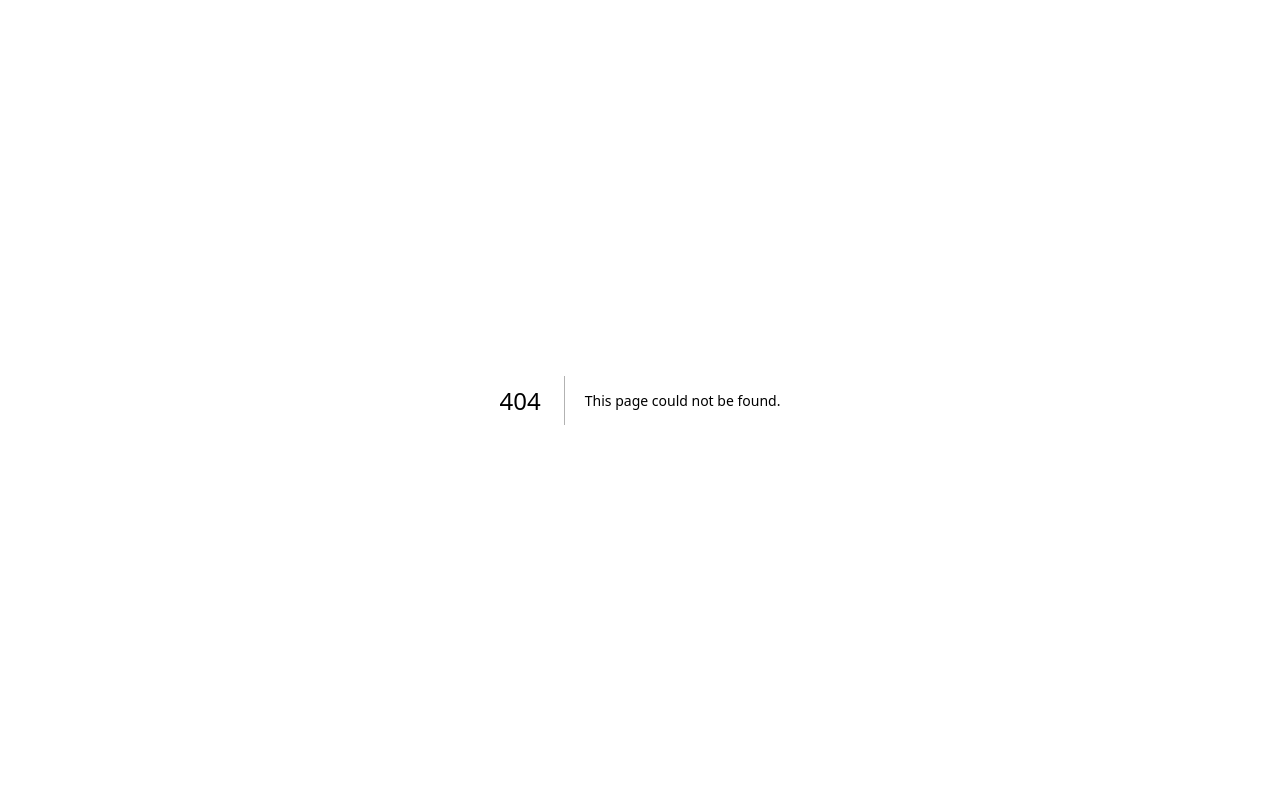
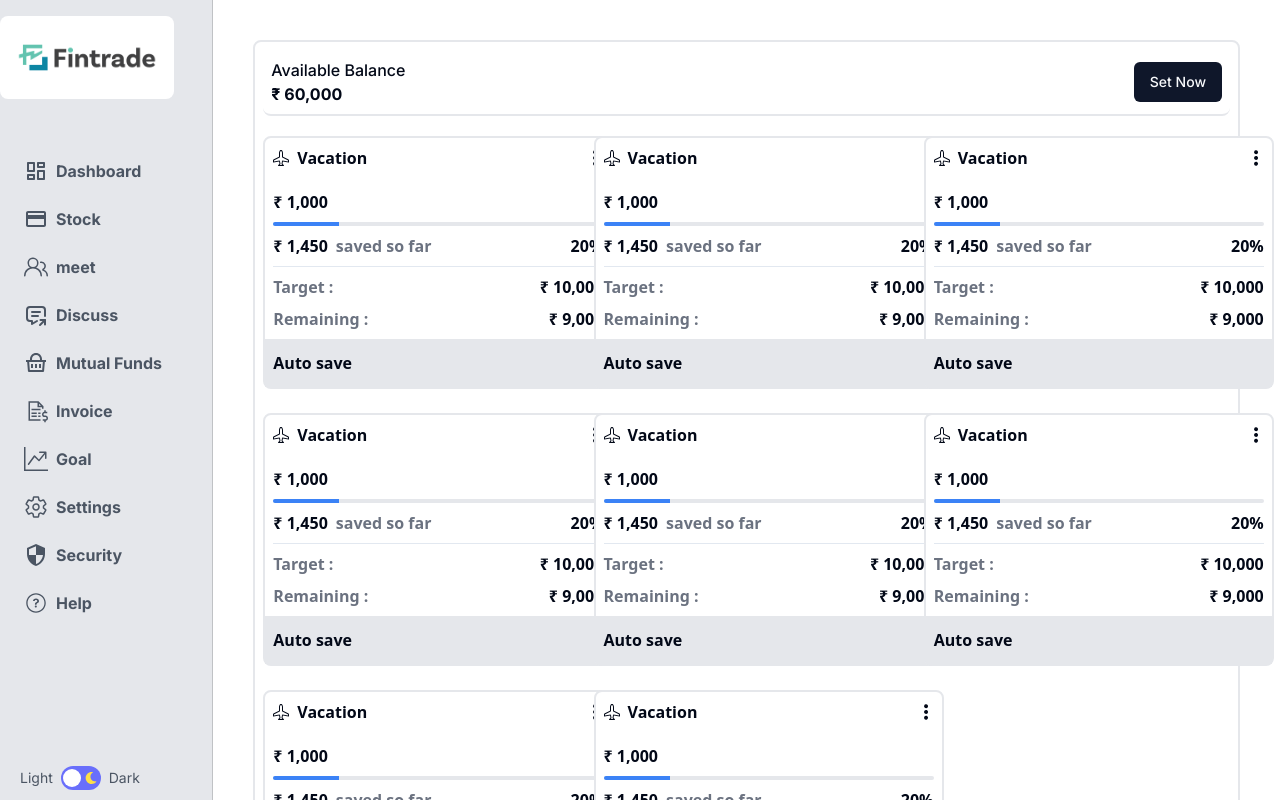
Before and after one commit to ankush109/FinTrade, a Next.js app in the folder client/: page /dashboard/goal in a window 1280 px wide. Before the commit this address had no page. Built offline with nearby package versions, Linux system fonts and the light colour scheme.

Commit message:
added goals ui

```diff
--- a/client/src/app/Navbar.tsx
+++ b/client/src/app/Navbar.tsx
@@ -17,9 +17,11 @@ function Navbar() {
         <Link href="/consult">
           <div>Home</div>
         </Link>
-        <Link href="/dashboard">
-          <div>How it Works</div>
-        </Link>
+        {user?.data && (
+          <Link href="/dashboard">
+            <div>Dashboard</div>
+          </Link>
+        )}
         <Link href="/about">
           <div>Services</div>
         </Link>
@@ -27,9 +29,29 @@ function Navbar() {
           <div>Contact</div>
         </Link>
       </div>
-      <button className="bg-black w-[100px] text-sm  text-white p-3 rounded-lg">
+
+      {user?.data ? (
+        <div className="flex font-semibold items-center gap-10">
+          {" Hello, " + user?.data?.name}
+          <Link href="/login">
+            <Button
+              className="bg-black"
+              onClick={() => {
+                localStorage.removeItem("token");
+              }}
+            >
+              Logout
+            </Button>
+          </Link>
+        </div>
+      ) : (
+        <Link href="/login">
+          <Button className="bg-black">Login</Button>
+        </Link>
+      )}
+      {/* <button className="bg-black w-[100px] text-sm  text-white p-3 rounded-lg">
         Sign In
-      </button>
+      </button> */}
       {/* <div className="flex gap-20 mr-10">
         {user?.data ? (
           <div className="flex font-semibold items-center gap-10">
--- a/client/src/app/dashboard/_components/sidebar.tsx
+++ b/client/src/app/dashboard/_components/sidebar.tsx
@@ -3,6 +3,7 @@ import React from "react";
 import { RiDashboardLine, RiShoppingBasketLine } from "react-icons/ri";
 import { FaArrowRight } from "react-icons/fa";
 import { FaTruckArrowRight } from "react-icons/fa6";
+import finTradeLogo from "../../../assets/fintrade-logo.png";
 import { MdOutlinePayment, MdOutlineSecurity } from "react-icons/md";
 import { GoPeople } from "react-icons/go";
 import { TbMessageShare, TbLogout2 } from "react-icons/tb";
@@ -13,11 +14,11 @@ import { IoIosHelpCircleOutline } from "react-icons/io";
 import ThemeToggleButton from "./ThemeToggleButton";
 import { useSidebar } from "../../../context/SidebarContext";
 import Link from "next/link";
+import Image from "next/image";
 
 const SidebarItem = ({ href = "#", icon, label, isSidebarExpanded }) => {
   // Check if label is 'Stock Forecasting'
-  const updatedHref =
-    label === "Stock Forecasting" ? "http://localhost:8501" : href;
+  const updatedHref = label === "Stock Forecasting" ? href : href;
 
   return (
     <Link href={updatedHref}>
@@ -54,8 +55,8 @@ const Sidebar = () => {
     { icon: <LiaFileInvoiceDollarSolid />, label: "Invoice", link: "/invoice" },
     {
       icon: <BsGraphUpArrow />,
-      label: "Stock Forecasting",
-      link: "http://localhost:8501",
+      label: "Goal",
+      link: "/dashboard/goal",
     },
   ];
 
@@ -67,26 +68,23 @@ const Sidebar = () => {
 
   return (
     <div>
-      <div className="flex flex-col py-4 space-y-4 border-r border-[#00000029] dark:border-[#FFFFFF29] h-screen bg-white dark:bg-[#545469] shadow-lg">
+      <div className="flex  bg-gray-200  flex-col gap-10 py-4 space-y-4 border-r border-[#00000029] dark:border-[#FFFFFF29] h-screen dark:bg-[#545469] shadow-lg">
         <button
-          onClick={toggleSidebar}
-          className="text-black dark:text-white w-full flex  justify-center"
+          // onClick={toggleSidebar}
+          className="text-black dark:text-white w-full flex  justify-start"
         >
-          {isSidebarExpanded ? (
-            <div className="text-2xl">
-              <span className="text-blue-400 font-semibold">Fin</span>Trade
-            </div>
-          ) : (
-            <div className="flex flex-row space-x-1 items-end">
-              <FaTruckArrowRight className="text-3xl" />
-              <FaArrowRight className="text-xs pb-1" />
-            </div>
-          )}
+          <div className="text-2xl pl-3 pr-3 bg-white rounded-lg">
+            {/* <Link href="/" className="text-blue-400 font-semibold">
+              Fin
+            </Link>
+            Trade */}
+            <Image src={finTradeLogo} alt="" height={100} width={150} />
+          </div>
         </button>
 
-        <div className="w-full mt-8 flex flex-col">
+        <div className="w-full mt-8 flex flex-col ">
           {/* First Section */}
-          <ul className="flex flex-col  space-y-2 text-gray-600 dark:text-white border-b border-[#00000029] dark:border-[#FFFFFF29] pb-2">
+          <ul className="flex flex-col gap-2 space-y-2 text-gray-600 dark:text-white border-[#00000029] dark:border-[#FFFFFF29] pb-2">
             {firstSectionItems.map((item, index) => (
               <SidebarItem
                 href={item.link || "#"}
@@ -99,7 +97,7 @@ const Sidebar = () => {
           </ul>
 
           {/* Second Section */}
-          <ul className="flex flex-col  space-y-2 text-gray-600 dark:text-white border-b border-[#00000029] dark:border-[#FFFFFF29] pb-2 pt-2">
+          <ul className="flex flex-col gap-2   space-y-2 text-gray-600 dark:text-white  border-[#00000029] dark:border-[#FFFFFF29] pb-2 pt-2">
             {secondSectionItems.map((item, index) => (
               <SidebarItem
                 href={item.link || "#"}
@@ -112,7 +110,7 @@ const Sidebar = () => {
           </ul>
 
           {/* Third Section */}
-          <ul className="flex flex-col  space-y-2 text-gray-600 dark:text-white border-b border-[#00000029] dark:border-[#FFFFFF29] pb-2 pt-2">
+          <ul className="flex flex-col  gap-2  space-y-2 text-gray-600 dark:text-white  border-[#00000029] dark:border-[#FFFFFF29] pb-2 pt-2">
             {thirdSectionItems.map((item, index) => (
               <SidebarItem
                 href={item.link || "#"}
--- a/client/src/app/dashboard/_components/statecard.tsx
+++ b/client/src/app/dashboard/_components/statecard.tsx
@@ -4,7 +4,7 @@ interface StatCardProps {
   title: string;
   value: string;
   change: string;
-  not:boolean
+  not: boolean;
   isPositive: boolean;
   comparisonText: string;
 }
@@ -25,10 +25,14 @@ const StatCard: React.FC<StatCardProps> = ({
   return (
     <div className="bg-white dark:bg-[#1F214A] dark:text-white border-2 border-gray-200 dark:border-[#1F214A] p-4 rounded-lg col-span-12 md:col-span-6 lg:col-span-3">
       <h2 className="text-md font-bold pb-2">{title}</h2>
-      <p className="text-3xl font-bold pb-4"> {!not ? "₹" : ""}{value}</p>
-      <div className="flex flex-row">
+      <p className="text-3xl font-bold pb-4">
+        {" "}
+        {!not ? "₹" : ""}
+        {value}
+      </p>
+      <div className="flex flex-row items-center justify-center">
         <div
-          className={`py-[1px] px-2 ${bgColor} rounded-md text-sm font-normal`}
+          className={`py-[1px] px-2 w-[85px] ${bgColor} rounded-md text-sm font-normal`}
         >
           {arrow} {change}
         </div>
--- /dev/null
+++ b/client/src/app/dashboard/goal/page.tsx
@@ -0,0 +1,83 @@
+import { Button } from "@/components/ui/button";
+import React from "react";
+import { BsAirplane } from "react-icons/bs";
+import { SlOptionsVertical } from "react-icons/sl";
+
+function page() {
+  return (
+    <div className=" bg-white min-h-screen">
+      <div className="p-10 ">
+        <div className=" border-2 border-gray-200 p-2 rounded-lg">
+          <div className="flex justify-between p-2 rounded-lg items-center  border-b-2 mb-5 border-gray-200 ">
+            <div>
+              <h1 className="font-medium"> Available Balance </h1>
+              <h1 className="font-bold">₹ 60,000 </h1>
+            </div>
+            <div>
+              <Button>Set Now</Button>
+            </div>
+          </div>
+          <div className="grid grid-cols-3 gap-6">
+            <GoalCard />
+            <GoalCard />
+            <GoalCard />
+            <GoalCard />
+            <GoalCard />
+            <GoalCard />
+            <GoalCard />
+            <GoalCard />
+          </div>
+        </div>
+      </div>
+    </div>
+  );
+}
+
+export default page;
+
+const GoalCard = () => {
+  return (
+    <div className="w-[350px] rounded-lg  bg-white font-sans font-semibold  min-h-[250px] border-2 border-gray-200">
+      <div className="p-2 flex flex-col gap-2">
+        <div className="flex justify-between items-center ">
+          <div className="flex gap-2 items-center">
+            <BsAirplane />
+            <h1>Vacation</h1>
+          </div>
+          <div>
+            <SlOptionsVertical />
+          </div>
+        </div>
+        <div className="mt-3">₹ 1,000</div>
+        <ProgressBar progress={20} />
+        <div className="flex  justify-between">
+          <div className="flex gap-2">
+            <h1>₹ 1,450</h1> <div className="text-gray-500">saved so far</div>
+          </div>
+          <div>20%</div>
+        </div>
+        <hr></hr>
+        <div className="flex justify-between">
+          <div className="text-gray-500">Target :</div>
+          <div>₹ 10,000</div>
+        </div>
+        <div className="flex justify-between">
+          <div className="text-gray-500">Remaining :</div>
+          <div>₹ 9,000</div>
+        </div>
+      </div>
+      <div className="bg-gray-200 h-12 flex items-center pl-2">Auto save</div>
+    </div>
+  );
+};
+
+const ProgressBar = ({ progress }) => {
+  return (
+    <div className="w-full h-1 bg-gray-200 rounded-full overflow-hidden">
+      <div
+        className="h-full bg-blue-500 transition-all duration-300"
+        style={{ width: `${progress}%` }}
+      ></div>
+    </div>
+  );
+};
--- a/client/src/app/dashboard/layout.tsx
+++ b/client/src/app/dashboard/layout.tsx
@@ -19,11 +19,11 @@ export default function RootLayout({
         <ReactQueryProvider>
           <ThemeProvider>
             <SidebarProvider>
-              <div className="flex ">
+              <div className="flex max-h-screen overflow-hidden bg-gray-100 dark:bg-[#1F214A]">
                 <div className="w-[20%]">
                   <Sidebar />
                 </div>
-                <div className="w-full">{children}</div>
+                <div className="w-full overflow-auto">{children}</div>
               </div>
             </SidebarProvider>
           </ThemeProvider>
--- a/client/src/app/dashboard/page.tsx
+++ b/client/src/app/dashboard/page.tsx
@@ -21,8 +21,8 @@ const App: React.FC = () => {
             </div>
             <UpperDashboardSection />
             <Expense />
-            <GoalDashboardSection />
-            <GoalTracker />
+            {/* <GoalDashboardSection />
+            <GoalTracker /> */}
           </div>
         </div>
       ) : (
```
Also changed, not shown: client/src/assets/fintrade-logo.png (added).
